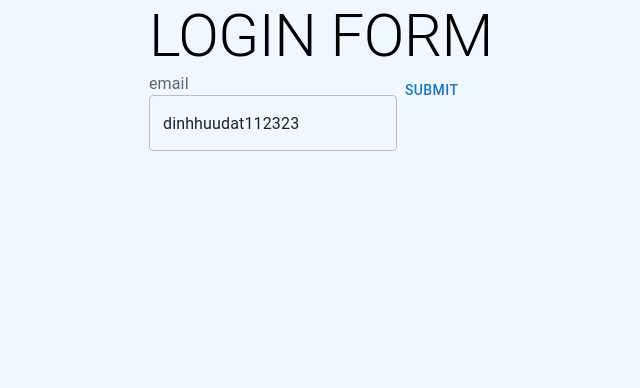
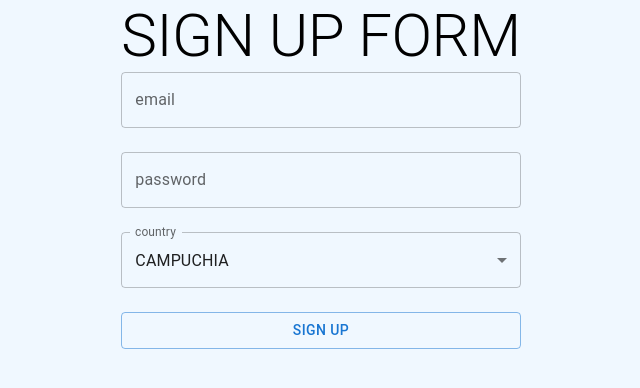
Before and after one commit to dinhhuudat/MUI-RHF-TYPESCRIPT, a Next.js app: page / in a window 1280 px wide. Shown: the top 388 px of the page, without its empty margins (319-959 px from the left). Built offline with nearby package versions, Linux system fonts and the light colour scheme.

Commit message:
add RHF textfield and typescript

```diff
--- /dev/null
+++ b/components/Atoms/CustomCheckbox/index.ts
@@ -0,0 +1 @@
+export * as CustomCheckbox from './CustomCheckbox'
--- a/components/Atoms/CustomTextField/CustomTextField.tsx
+++ b/components/Atoms/CustomTextField/CustomTextField.tsx
@@ -1,28 +1,23 @@
-import {
-   FormControl,
-   FormHelperText,
-   FormLabel,
-   TextField,
-   TextFieldProps,
-} from '@mui/material'
+import { FormControl, MenuItem, TextField, TextFieldProps } from '@mui/material'
 import React from 'react'
 
 type TRHFCustomTextFieldProps = {
-   name: string
+   options?: { value: string; label: string }[]
 } & TextFieldProps
 
 const CustomTextField: React.FC<TRHFCustomTextFieldProps> = ({
-   name,
-   label,
-   helperText,
-   error,
+   options,
    ...otherProps
 }) => {
    return (
       <FormControl>
-         <FormLabel>{label}</FormLabel>
-         <TextField {...otherProps} variant="outlined"></TextField>
-         {error && <FormHelperText>{helperText}</FormHelperText>}
+         <TextField variant="outlined" {...otherProps}>
+            {options?.map((option) => (
+               <MenuItem key={option.value} value={option.value}>
+                  {option.label}
+               </MenuItem>
+            ))}
+         </TextField>
       </FormControl>
    )
 }
--- a/components/Molecules/RHFCheckbox/index.ts
+++ b/components/Molecules/RHFCheckbox/index.ts
@@ -1 +1 @@
-export * as RHFCheckbox from './RHFCheckbox'
+export * as CustomCheckbox from './RHFCheckbox'
--- a/components/Molecules/RHFTextField/RHFTextField.tsx
+++ b/components/Molecules/RHFTextField/RHFTextField.tsx
@@ -1,13 +1,14 @@
-import { TextField, TextFieldProps } from '@mui/material'
+import { TextFieldProps } from '@mui/material'
 import React from 'react'
 import { Controller, useFormContext } from 'react-hook-form'
 import CustomTextField from '../../Atoms/CustomTextField/CustomTextField'
 
 type TRHFTextField = {
    name: string
+   options: { value: string; label: string }[]
 } & TextFieldProps
 
-const RHFTextField: React.FC<TRHFTextField> = ({ name, ...otherProps }) => {
+const RHFTextField: React.FC<TRHFTextField> = ({ name, ...restProps }) => {
    const {
       control,
       formState: { errors },
@@ -20,8 +21,6 @@ const RHFTextField: React.FC<TRHFTextField> = ({ name, ...otherProps }) => {
             render={({ field: { ref, ...restField } }) => {
                return (
                   <CustomTextField
-                     {...restField}
-                     {...otherProps}
                      variant="outlined"
                      sx={{ mb: '1.5rem' }}
                      error={!!errors[name]}
@@ -30,6 +29,8 @@ const RHFTextField: React.FC<TRHFTextField> = ({ name, ...otherProps }) => {
                            ? (errors[name]?.message as unknown as string)
                            : ''
                      }
+                     {...restField}
+                     {...restProps}
                   ></CustomTextField>
                )
             }}
--- a/components/Organisms/SignInForm/SignInForm.tsx
+++ b/components/Organisms/SignInForm/SignInForm.tsx
@@ -2,17 +2,19 @@ import { Button, Stack, Typography } from '@mui/material'
 import React from 'react'
 import { FormProvider, useForm } from 'react-hook-form'
 import RHFTextField from '../../Molecules/RHFTextField/RHFTextField'
+import { fieldOptions } from './fieldOptions'
 
 const SignIn: React.FC = () => {
    const defaultValues = {
-      email: 'dinhhuudat112323',
+      email: '',
       password: '',
    }
 
    const methods = useForm({ defaultValues: defaultValues })
 
    const onSubmit = (formValues: { email: string; password: string }) => {
-      console.log('formValues', formValues)
+      const value = JSON.stringify(formValues)
+      window.alert(value)
    }
 
    return (
@@ -20,8 +22,26 @@ const SignIn: React.FC = () => {
          <Typography variant="h2">LOGIN FORM</Typography>
          <FormProvider {...methods}>
             <form onSubmit={methods.handleSubmit(onSubmit)}>
-               <RHFTextField label="email" name="email" />
-               <Button type="submit"> submit</Button>
+               <Stack>
+                  {(
+                     Object.keys(fieldOptions) as Array<
+                        keyof typeof fieldOptions
+                     >
+                  ).map((fieldName) => {
+                     const { label, ...restOptions } = fieldOptions[fieldName]
+                     return (
+                        <RHFTextField
+                           key={fieldName}
+                           label={label}
+                           name={fieldName}
+                           {...restOptions}
+                        />
+                     )
+                  })}
+                  <Button variant="outlined" type="submit">
+                     Login
+                  </Button>
+               </Stack>
             </form>
          </FormProvider>
       </Stack>
--- /dev/null
+++ b/components/Organisms/SignInForm/fieldOptions.ts
@@ -0,0 +1,15 @@
+import { TextFieldProps } from '@mui/material'
+
+type TTextfields = 'email' | 'password'
+
+type TSignUpTextfieldOptions = Record<
+   TTextfields,
+   TextFieldProps & { type: 'textfield' }
+>
+
+type TFieldOptions = TSignUpTextfieldOptions
+
+export const fieldOptions: TFieldOptions = {
+   email: { type: 'textfield', label: 'email' },
+   password: { type: 'textfield', label: 'password' },
+}
--- a/components/Organisms/SignUpForm/SignUpForm.tsx
+++ b/components/Organisms/SignUpForm/SignUpForm.tsx
@@ -1,7 +1,66 @@
-import React from 'react'
+import { Button, Stack, Typography } from '@mui/material'
+import React, { useMemo } from 'react'
+import { FormProvider, useForm } from 'react-hook-form'
+import { fieldOptions, TCheckboxFields, TSelectFields } from './fieldOptions'
 
-const SignUpForm: React.FC = () => {
-   return <>SignUpForm</>
+type TOptionSelect = { value: string; label: string }
+const COUNTRY_OPTIONS: TOptionSelect[] = [
+   { value: '1', label: 'VIET NAM' },
+   { value: '2', label: 'LAO' },
+   { value: '3', label: 'CAMPUCHIA' },
+]
+
+const SEX_OPTIONS: TOptionSelect[] = [
+   { value: '1', label: 'MALE' },
+   { value: '2', label: 'FEMALE' },
+]
+
+const SignUp: React.FC = () => {
+   const defaultValues = {
+      email: '',
+      password: '',
+      country: '3',
+   }
+
+   const methods = useForm({ defaultValues: defaultValues })
+
+   const onSubmit = (formValues: { email: string; password: string }) => {
+      const value = JSON.stringify(formValues)
+      window.alert(value)
+   }
+
+   return (
+      <Stack className="SignUpForm__container">
+         <Typography variant="h2">SIGN UP FORM</Typography>
+         <FormProvider {...methods}>
+            <form onSubmit={methods.handleSubmit(onSubmit)}>
+               <Stack>
+                  {(
+                     Object.keys(fieldOptions) as Array<
+                        keyof typeof fieldOptions
+                     >
+                  ).map((fieldName) => {
+                     const { Component, ...restOptions } =
+                        fieldOptions[fieldName]
+                     const options =
+                        fieldName === 'country' ? COUNTRY_OPTIONS : []
+                     return (
+                        <Component
+                           key={fieldName}
+                           name={fieldName}
+                           options={options}
+                           {...restOptions}
+                        />
+                     )
+                  })}
+                  <Button variant="outlined" type="submit">
+                     SIGN UP
+                  </Button>
+               </Stack>
+            </form>
+         </FormProvider>
+      </Stack>
+   )
 }
 
-export default SignUpForm
+export default SignUp
--- a/components/Organisms/SignUpForm/fieldOptions.ts
+++ b/components/Organisms/SignUpForm/fieldOptions.ts
@@ -1 +1,29 @@
-export const fieldOptions = {}
+import { CheckboxProps, TextFieldProps } from '@mui/material'
+import RHFCheckbox from '../../Molecules/RHFCheckbox/RHFCheckbox'
+import RHFTextField from '../../Molecules/RHFTextField/RHFTextField'
+
+export type TInputFields = 'email' | 'password' | 'country'
+export type TSelectFields = 'country'
+export type TCheckboxFields = 'sex'
+
+type TSignUpTextfieldOptions = Record<
+   TInputFields | TSelectFields,
+   TextFieldProps & { Component: typeof RHFTextField; options?: any }
+>
+type TSignUpCheckboxOptions = Record<
+   TCheckboxFields,
+   CheckboxProps & {
+      Component: typeof RHFCheckbox
+      options?: any
+      label: string
+   }
+>
+
+type TFieldOptions = TSignUpTextfieldOptions & TSignUpCheckboxOptions
+
+export const fieldOptions: TSignUpTextfieldOptions = {
+   email: { Component: RHFTextField, label: 'email' },
+   password: { Component: RHFTextField, label: 'password' },
+   country: { Component: RHFTextField, label: 'country', select: true },
+   // sex: { Component: RHFCheckbox, label: 'sex' },
+}
--- a/pages/index.tsx
+++ b/pages/index.tsx
@@ -1,5 +1,6 @@
 import SignIn from '../components/Organisms/SignInForm/SignInForm'
+import SignUp from '../components/Organisms/SignUpForm/SignUpForm'
 
 export default function Home() {
-   return <SignIn />
+   return <SignUp />
 }
```
Also changed, not shown: components/Atoms/CustomCheckbox/CustomCheckbox.tsx (added, +18 -0 lines), components/Atoms/Message/ErrorMessage.tsx (deleted, +0 -17 lines), components/Molecules/RHFCheckbox/RHFCheckbox.tsx (+19 -12 lines).
